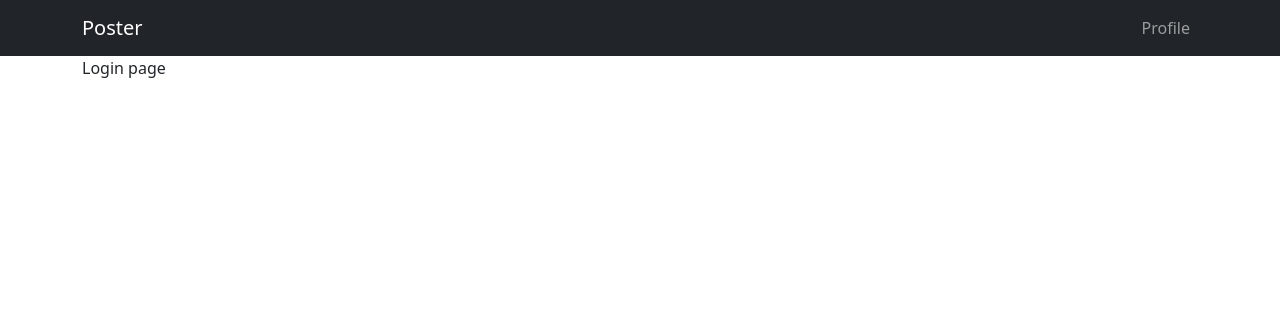
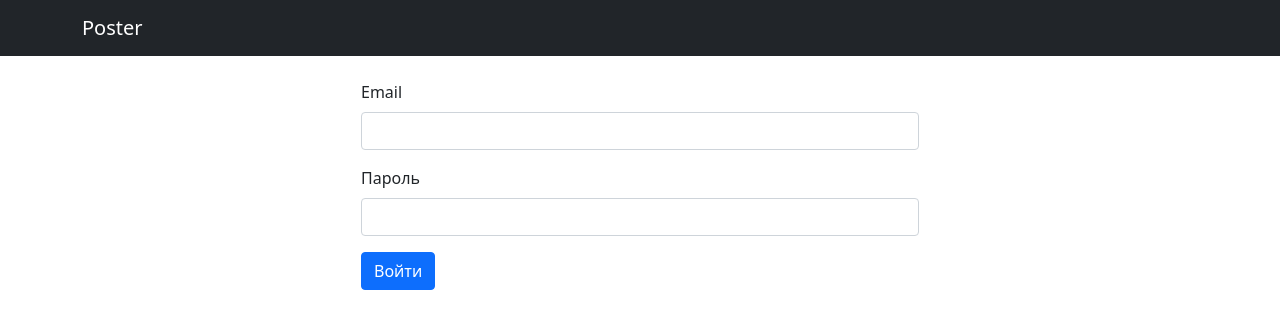
Before and after one commit to LoveTea/Poster, a React (Create React App) app: page /login in a window 1280 px wide. Shown: the top 328 px of the page. Built offline with nearby package versions, Linux system fonts and the light colour scheme.

Commit message:
added auth and login page

```diff
--- a/src/components/Header/Header.js
+++ b/src/components/Header/Header.js
@@ -1,8 +1,17 @@
 import React from 'react'
-import { Container, Nav, Navbar } from 'react-bootstrap'
+import { Button, Container, Nav, Navbar, NavDropdown } from 'react-bootstrap'
 import { Link } from 'react-router-dom'
+import { logout } from '../../store/slices/authSlice'
+import { useDispatch, useSelector } from 'react-redux'
 
 const Header = () => {
+    const dispatch = useDispatch()
+    const { isAuth } = useSelector((state) => state.auth)
+
+    const logoutHandler = () => {
+        dispatch(logout())
+    }
+
     return (
         <Navbar bg='dark' variant='dark' expand='lg'>
             <Container>
@@ -12,9 +21,23 @@ const Header = () => {
                 <Navbar.Toggle aria-controls='basic-navbar-nav' />
                 <Navbar.Collapse id='basic-navbar-nav'>
                     <Nav className='ms-auto'>
-                        <Nav.Link as={Link} to='/profile'>
-                            Profile
-                        </Nav.Link>
+                        {isAuth && (
+                            <NavDropdown
+                                title='Профиль'
+                                id='basic-nav-dropdown'
+                            >
+                                <NavDropdown.Item as={Link} to='/profile'>
+                                    Профиль
+                                </NavDropdown.Item>
+                                <NavDropdown.Divider />
+                                <NavDropdown.Item
+                                    as={Button}
+                                    onClick={logoutHandler}
+                                >
+                                    Выйти
+                                </NavDropdown.Item>
+                            </NavDropdown>
+                        )}
                     </Nav>
                 </Navbar.Collapse>
             </Container>
--- a/src/hoc/RequireAuth.js
+++ b/src/hoc/RequireAuth.js
@@ -1,11 +1,12 @@
 import React from 'react'
 import { Navigate, useLocation } from 'react-router-dom'
+import { useSelector } from 'react-redux'
 
 const RequireAuth = ({ children }) => {
     const location = useLocation()
-    const auth = false
+    const { isAuth } = useSelector((state) => state.auth)
 
-    if (!auth) {
+    if (!isAuth) {
         return <Navigate to='/login' state={{ from: location }} />
     }
 
--- a/src/index.js
+++ b/src/index.js
@@ -6,13 +6,16 @@ import App from './App'
 import reportWebVitals from './reportWebVitals'
 import { BrowserRouter } from 'react-router-dom'
 import { Provider } from 'react-redux'
-import { store } from './store/store'
+import store, { persistor } from './store/store'
+import { PersistGate } from 'redux-persist/integration/react'
 
 ReactDOM.render(
     <React.StrictMode>
         <BrowserRouter>
             <Provider store={store}>
-                <App />
+                <PersistGate loading={null} persistor={persistor}>
+                    <App />
+                </PersistGate>
             </Provider>
         </BrowserRouter>
     </React.StrictMode>,
--- a/src/pages/LoginPage/LoginPage.js
+++ b/src/pages/LoginPage/LoginPage.js
@@ -1,8 +1,128 @@
-import React from 'react'
-import { Container } from 'react-bootstrap'
+import React, { useEffect, useState } from 'react'
+import { Formik } from 'formik'
+import { Alert, Button, Container, Form } from 'react-bootstrap'
+import * as Yup from 'yup'
+import { useDispatch, useSelector } from 'react-redux'
+import { clearError, login } from '../../store/slices/authSlice'
+import { useLocation, useNavigate } from 'react-router-dom'
+
+const validationSchema = Yup.object().shape({
+    email: Yup.string()
+        .required('Заполните это поле')
+        .email('Введите корректный email')
+        .trim(),
+    password: Yup.string()
+        .required('Заполните это поле')
+        .min(4, 'Пароль должен содержать как минимум 4 символа')
+        .max(16, 'Пароль не должен содержать больше 16 символов')
+        .trim(),
+})
 
 const LoginPage = () => {
-    return <Container>Login page</Container>
+    const dispatch = useDispatch()
+    const navigate = useNavigate()
+    const location = useLocation()
+    const { error } = useSelector((state) => state.auth)
+
+    const [showAlert, setShowAlert] = useState(!!error)
+
+    const fromPage = location.state?.from?.pathname || '/'
+
+    useEffect(() => {
+        const timer = setTimeout(() => {
+            setShowAlert(false)
+            dispatch(clearError())
+        }, 5000)
+
+        return () => {
+            clearTimeout(timer)
+        }
+    }, [dispatch])
+
+    return (
+        <Container>
+            <div className='w-50 mx-auto mt-4 d-flex flex-column gap-4'>
+                <Formik
+                    initialValues={{
+                        email: '',
+                        password: '',
+                    }}
+                    validationSchema={validationSchema}
+                    onSubmit={async (
+                        { email, password },
+                        { resetForm, setSubmitting }
+                    ) => {
+                        await dispatch(login({ email, password }))
+                        setSubmitting(false)
+                        resetForm()
+                        navigate(fromPage, {
+                            replace: true,
+                        })
+                    }}
+                >
+                    {({
+                        values,
+                        errors,
+                        touched,
+                        handleChange,
+                        handleBlur,
+                        handleSubmit,
+                        isSubmitting,
+                    }) => (
+                        <Form onSubmit={handleSubmit}>
+                            <Form.Group
+                                className='mb-3'
+                                controlId='formBasicEmail'
+                            >
+                                <Form.Label>Email</Form.Label>
+                                <Form.Control
+                                    type='email'
+                                    name='email'
+                                    value={values.email}
+                                    onChange={handleChange}
+                                    onBlur={handleBlur}
+                                />
+                                {touched.email && errors.email ? (
+                                    <div className='error-message'>
+                                        {errors.email}
+                                    </div>
+                                ) : null}
+                            </Form.Group>
+
+                            <Form.Group
+                                className='mb-3'
+                                controlId='formBasicPassword'
+                            >
+                                <Form.Label>Пароль</Form.Label>
+                                <Form.Control
+                                    type='password'
+                                    name='password'
+                                    value={values.password}
+                                    onChange={handleChange}
+                                    onBlur={handleBlur}
+                                />
+                                {touched.password && errors.password ? (
+                                    <div className='error-message'>
+                                        {errors.password}
+                                    </div>
+                                ) : null}
+                            </Form.Group>
+                            <Button
+                                variant='primary'
+                                type='submit'
+                                disabled={isSubmitting}
+                            >
+                                Войти
+                            </Button>
+                        </Form>
+                    )}
+                </Formik>
+                <Alert show={showAlert} variant='danger'>
+                    {error}
+                </Alert>
+            </div>
+        </Container>
+    )
 }
 
 export default LoginPage
--- a/src/store/api/authApi.js
+++ /dev/null
@@ -1,17 +0,0 @@
-import { createApi, fetchBaseQuery } from '@reduxjs/toolkit/dist/query/react'
-
-export const authApi = createApi({
-    reducerPath: 'authApi',
-    baseQuery: fetchBaseQuery({ baseUrl: 'http://localhost:5000/api/v1/' }),
-    endpoints: (build) => ({
-        login: build.mutation({
-            query: (login, password) => ({
-                url: 'login',
-                method: 'POST',
-                data: { login, password },
-            }),
-        }),
-    }),
-})
-
-export const { useLoginMutation } = authApi
--- /dev/null
+++ b/src/store/slices/authSlice.js
@@ -0,0 +1,55 @@
+import { createAsyncThunk, createSlice } from '@reduxjs/toolkit'
+import axios from 'axios'
+
+export const login = createAsyncThunk(
+    'auth/login',
+    async function (payload, { rejectWithValue }) {
+        try {
+            const { data } = await axios.post('/api/v1/users/login', payload)
+            return data.token
+        } catch (e) {
+            const message = e?.response?.data?.message || 'Произошла ошибка'
+            return rejectWithValue(message)
+        }
+    }
+)
+
+const authSlice = createSlice({
+    name: 'auth',
+    initialState: {
+        user: {},
+        token: null,
+        isAuth: false,
+        isLoading: false,
+        error: null,
+    },
+    reducers: {
+        logout: (state) => {
+            state.user = {}
+            state.isAuth = false
+            state.token = null
+        },
+        clearError: (state) => {
+            state.error = null
+        },
+    },
+    extraReducers: {
+        [login.pending]: (state) => {
+            state.isLoading = true
+            state.error = null
+        },
+        [login.fulfilled]: (state, action) => {
+            state.isLoading = false
+            state.token = action.payload
+            state.isAuth = true
+        },
+        [login.rejected]: (state, action) => {
+            state.isLoading = false
+            state.error = action.payload
+        },
+    },
+})
+
+export const { logout, clearError } = authSlice.actions
+
+export default authSlice.reducer
--- a/src/store/store.js
+++ b/src/store/store.js
@@ -1,10 +1,44 @@
-import { configureStore } from '@reduxjs/toolkit'
-import { authApi } from './api/authApi'
+import { combineReducers, configureStore } from '@reduxjs/toolkit'
+import authReducer from './slices/authSlice'
+import {
+    persistStore,
+    persistReducer,
+    FLUSH,
+    REHYDRATE,
+    PAUSE,
+    PERSIST,
+    PURGE,
+    REGISTER,
+} from 'redux-persist'
+import storage from 'redux-persist/lib/storage'
 
-export const store = configureStore({
-    reducer: {
-        [authApi.reducerPath]: authApi.reducer,
-    },
+const persistConfig = {
+    key: 'poster',
+    storage,
+}
+
+const rootReducer = combineReducers({
+    auth: authReducer,
+})
+
+const persistedReducer = persistReducer(persistConfig, rootReducer)
+
+const store = configureStore({
+    reducer: persistedReducer,
     middleware: (getDefaultMiddleware) =>
-        getDefaultMiddleware().concat(authApi.middleware),
+        getDefaultMiddleware({
+            serializableCheck: {
+                ignoredActions: [
+                    FLUSH,
+                    REHYDRATE,
+                    PAUSE,
+                    PERSIST,
+                    PURGE,
+                    REGISTER,
+                ],
+            },
+        }),
 })
+
+export const persistor = persistStore(store)
+export default store
```
Also changed, not shown: package.json (+6 -1 lines), 1 other file (tests, documents, lock files or other folders).
